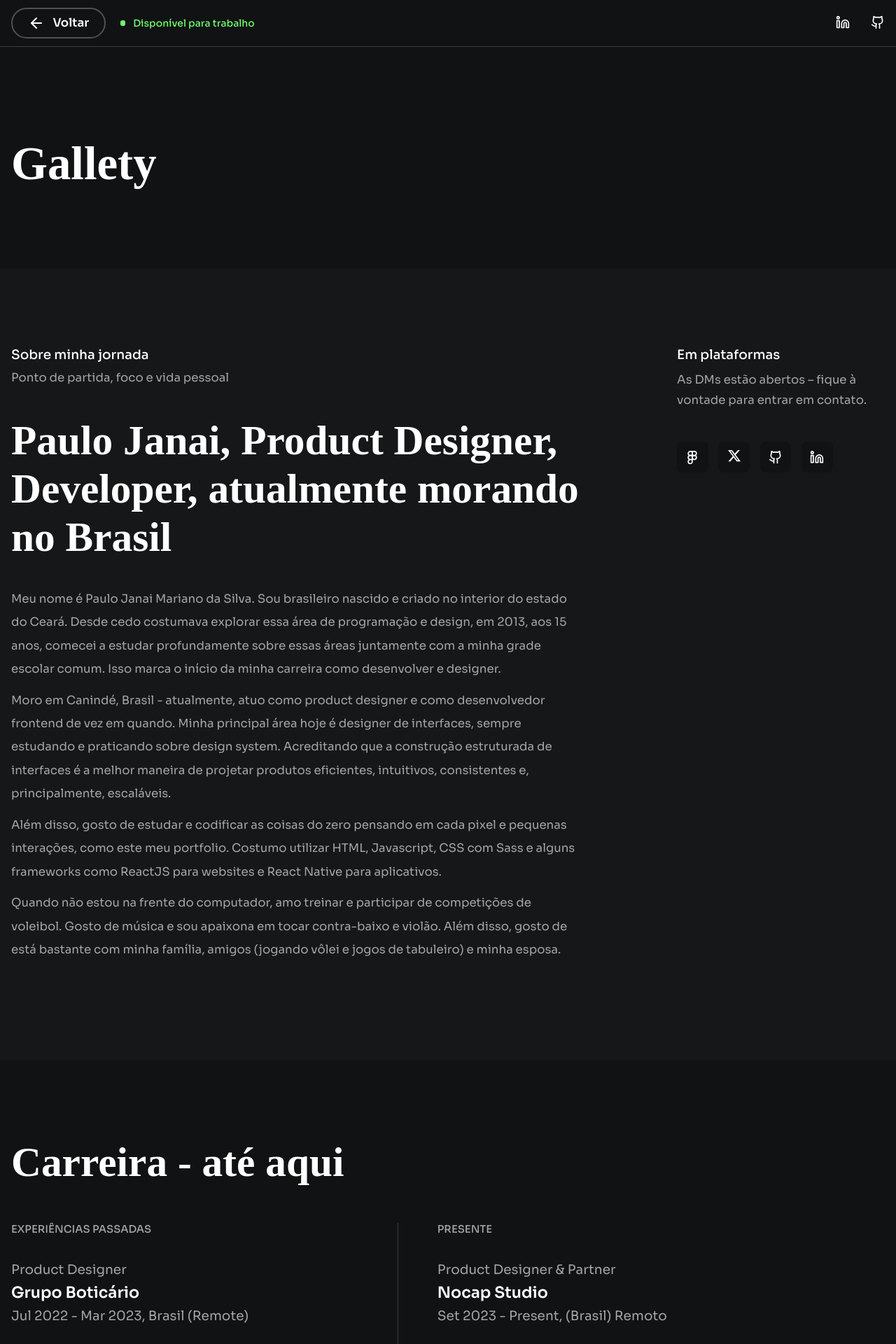
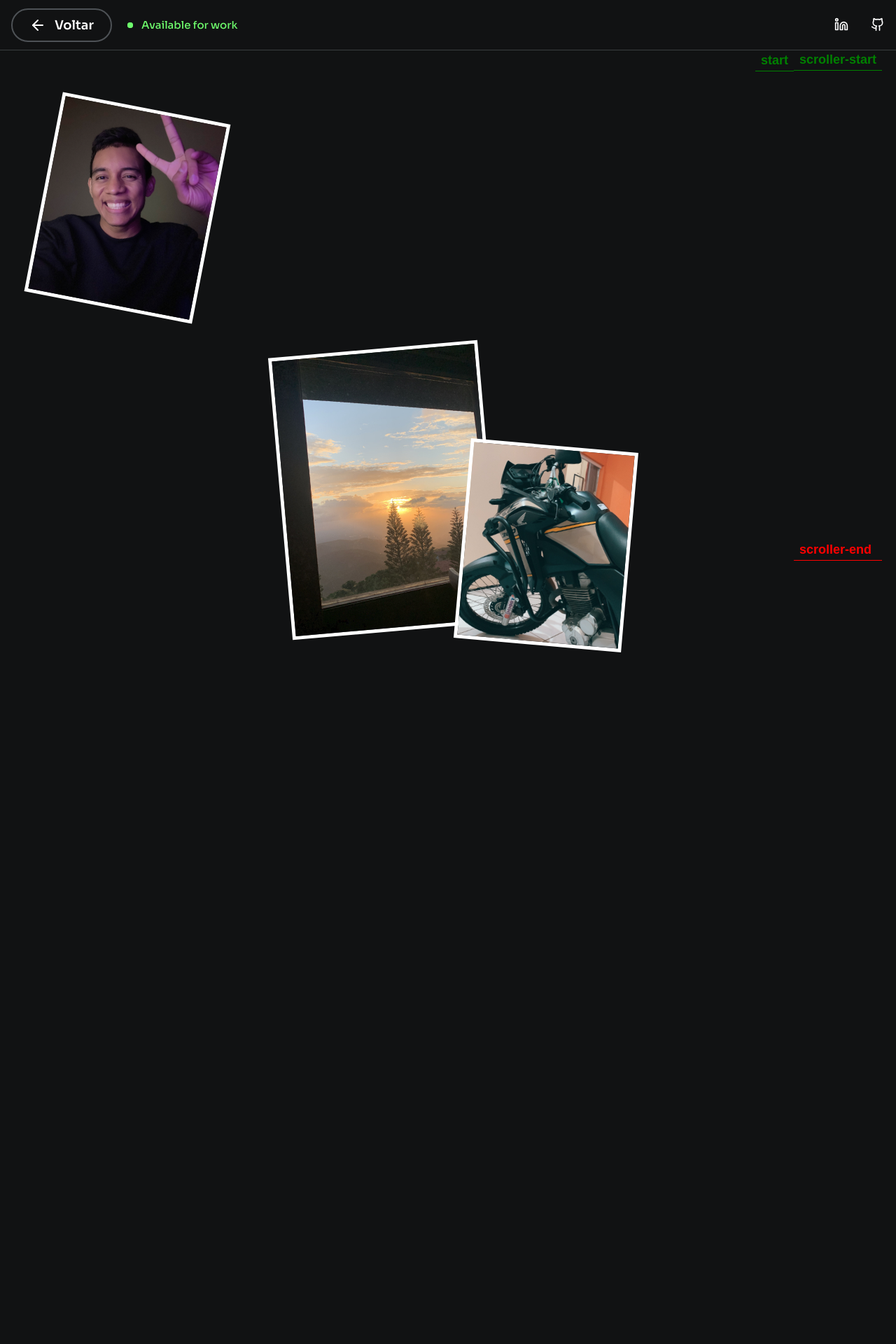
Before and after one commit to paulojanai/my-website-react, a React (Vite) app: page /about in a window 1280 px wide. Shown: the top 1920 px of the page at 70% size. Built offline with nearby package versions, Linux system fonts and the light colour scheme; a web font is replaced by a local one.

Commit message:
feat: horizontal scroll being done

```diff
--- a/index.html
+++ b/index.html
@@ -12,21 +12,21 @@
   <meta name="keywords" content="ui, ux, mobile, frontend, web, development" />
   <meta name="author" content="Paulo Janai" />
   <meta name="title" content="Paulo Janai | Designer & Developer" />
-  <meta name="description" content="Product Designer and Frontend Developer" />
+  <meta name="description" content="Product Designer, Developer and Freelancer" />
 
   <!-- Open Graph / Facebook -->
   <meta property="og:type" content="website" />
   <meta property="og:url" content="https://paulojanai.com/" />
   <meta property="og:title" content="Paulo Janai | Designer & Developer" />
-  <meta property="og:description" content="Product Designer and Frontend Developer" />
-  <meta property="og:image" content="https://paulojanai.com/img/metatag.png" />
+  <meta property="og:description" content="Product Designer, Developer and Freelancer" />
+  <meta property="og:image" content="https://paulojanai.com/src/assets/metatag.png" />
 
   <!-- Twitter -->
   <meta property="twitter:card" content="summary_large_image" />
   <meta property="twitter:url" content="https://paulojanai.com/" />
   <meta property="twitter:title" content="Paulo Janai | Designer & Developer" />
-  <meta property="twitter:description" content="Product Designer and Frontend Developer" />
-  <meta property="twitter:image" content="https://paulojanai.com/img/metatag.png" />
+  <meta property="twitter:description" content="Product Designer, Developer and Freelancer" />
+  <meta property="twitter:image" content="https://paulojanai.com/src/assets/metatag.png" />
 
   <link rel="preconnect" href="https://fonts.googleapis.com">
   <link rel="preconnect" href="https://fonts.gstatic.com" crossorigin>
--- a/src/components/OpenTowork.tsx
+++ b/src/components/OpenTowork.tsx
@@ -5,7 +5,7 @@ export default function OpenToWork() {
         <span className='wave'></span>
         <span className='circle'></span>
       </div>
-      <p>Disponível para trabalho</p>
+      <p>Available for work</p>
     </div>
   );
 }
--- a/src/components/card/CardWork.tsx
+++ b/src/components/card/CardWork.tsx
@@ -19,7 +19,7 @@ const CardWork: React.FC<ICase> = ({
         </h3>
       </div>
       <Button size='medium' disabled={comingSoon} href={href}>
-        <p>Ver caso de estudo {comingSoon && '(Em breve)'}</p>
+        <p>Ver caso {comingSoon && '(Construindo)'}</p>
         <ArrowUpRight size={24} />
       </Button>
       <div className='thumb'>
--- a/src/components/ui/header.tsx
+++ b/src/components/ui/header.tsx
@@ -51,7 +51,9 @@ export function Header() {
               <ArrowLeft size={24} />
               <p>Voltar</p>
             </Button>
-            <OpenToWork />
+            <div className='open-to-work-visible'>
+              <OpenToWork />
+            </div>
           </div>
 
           <nav className='nav-default-mode-case' data-aos='fade-down'>
@@ -128,16 +130,16 @@ export function Header() {
             </ul>
           </nav>
 
-          <span data-aos='fade-left' className='menu-icon'>
+          <span data-aos='fade-down' className='menu-icon'>
             <Menu size={32} onClick={actionMenu} />
           </span>
 
           <div className={`menu-mobile ${open ? 'active' : ''}`}>
             <div className='header-menu-mobile'>
               <GridContainer>
-                <Link to='/' className='logo'>
+                {/* <Link to='/' className='logo'>
                   <img src={Logo} alt='Logo Paulo Janai' />
-                </Link>
+                </Link> */}
                 <span className='close'>
                   <X className='menu-bar' size={32} onClick={actionMenu} />
                 </span>
@@ -157,7 +159,7 @@ export function Header() {
                   <a href='/about'>Sobre</a>
                 </li>
                 <li className='nav-link'>
-                  <a href='' target='_blank'>
+                  <a href={CVPDF} target='_blank'>
                     Resume
                   </a>
                 </li>
--- a/src/pages/about.tsx
+++ b/src/pages/about.tsx
@@ -1,14 +1,126 @@
+import { useEffect, useRef } from 'react';
+import gsap from 'gsap';
+import ScrollTrigger from 'gsap/dist/ScrollTrigger';
+
 import GridContainer from '@components/Grid';
 import ButtonIcon from '@components/button/ButtonIcon';
 
+import imgProfile from '@assets/about/profile.png';
+import imgPaisagem from '@assets/about/paisagem.png';
+import imgMoto from '@assets/about/moto.png';
+import imgKeyboard from '@assets/about/keyboard.png';
+import imgPC from '@assets/about/pc.png';
+import imgColors from '@assets/about/colors.png';
+import imgApp from '@assets/about/app.png';
+import imgVolleyAttack from '@assets/about/volleyball_attack.png';
+import imgVolleyBack from '@assets/about/volleyball_back.png';
+import imgFont1 from '@assets/about/font_sentient.svg';
+import imgFont2 from '@assets/about/font_sora.svg';
+
 function About() {
+  const triggerRef: React.RefObject<HTMLDivElement> = useRef(null);
+  const photoRef: React.RefObject<HTMLDivElement> = useRef(null);
+
+  gsap.registerPlugin(ScrollTrigger);
+
+  useEffect(() => {
+    const sTotalWidth = triggerRef.current?.scrollWidth;
+    const windowWidthScreen = window.innerWidth;
+
+    const finalTranslateX = sTotalWidth - windowWidthScreen;
+
+    console.log(finalTranslateX);
+
+    const pin = gsap.to(photoRef.current, {
+      translateX: -finalTranslateX,
+      ease: 'none',
+      duration: 1,
+      scrollTrigger: {
+        trigger: triggerRef.current,
+        start: '28.75 100',
+        end: '2000 bottom',
+        scrub: 0.5,
+        pin: true,
+
+        markers: {
+          startColor: 'green',
+          endColor: 'red',
+          fontSize: '18px',
+          fontWeight: 'bold',
+          indent: 20,
+        },
+      },
+    });
+
+    return () => {
+      pin.kill();
+    };
+  }, []);
+
   return (
     <>
       <section className='section-gallery'>
-        <GridContainer>
-          <h1>Gallety</h1>
-        </GridContainer>
+        <div ref={triggerRef} className='container-scroll-wheel'>
+          <div ref={photoRef} className='photos-container'>
+            <img
+              src={imgProfile}
+              alt='Imagem de perfil'
+              className='img-about img-profile'
+            />
+            <img
+              src={imgPaisagem}
+              alt='Uma paisagem'
+              className='img-about img-paisagem'
+            />
+            <img
+              src={imgMoto}
+              alt='Imagem Moto'
+              className='img-about img-moto'
+            />
+            <img
+              src={imgKeyboard}
+              alt='Imagem de um teclado'
+              className='img-about img-keyboard'
+            />
+            <img
+              src={imgPC}
+              alt='Imagem do meu PC'
+              className='img-about img-pc'
+            />
+            <img
+              src={imgColors}
+              alt='Um design de uma cor'
+              className='img-about img-colors'
+            />
+            <img
+              src={imgApp}
+              alt='Telas de um app'
+              className='img-about img-app'
+            />
+            <img
+              src={imgVolleyAttack}
+              alt='Eu jogando'
+              className='img-about img-volley-attack'
+            />
+            <img
+              src={imgVolleyBack}
+              alt='Eu jogando'
+              className='img-about img-volley-back'
+            />
+            <img
+              src={imgFont1}
+              alt='Eu jogando'
+              className='img-font img-font-1'
+            />
+            <img
+              src={imgFont2}
+              alt='Eu jogando'
+              className='img-font img-font-2'
+            />
+          </div>
+        </div>
       </section>
+
       <section className='section-about'>
         <GridContainer>
           <div className='text-about'>
@@ -18,8 +130,8 @@ function About() {
             </div>
 
             <h2 data-aos='fade-up'>
-              Paulo Janai, Product Designer, Developer, atualmente morando no
-              Brasil
+              Paulo Janai, Product Designer, Developer, Freelancer, atualmente
+              morando no Brasil
             </h2>
 
             <div className='description' data-aos='fade-up'>
@@ -88,37 +200,38 @@ function About() {
           </div>
         </GridContainer>
       </section>
+
       <section className='section-career'>
         <GridContainer>
-          <h2>Carreira - até aqui</h2>
+          <h2 data-aos='fade-up'>Carreira - até aqui</h2>
 
-          <div className='listview-experiences'>
+          <div className='listview-experiences' data-aos='fade-up'>
             <div className='past-experiences'>
               <p className='title'>EXPERIÊNCIAS PASSADAS</p>
               <ul>
                 <li className='experience'>
-                  <p className='body-lg'>Product Designer</p>
+                  <p className='body-md'>Product Designer</p>
                   <p className='body-xl'>Grupo Boticário</p>
-                  <p className='body-lg'>
+                  <p className='body-md'>
                     Jul 2022 - Mar 2023, Brasil (Remote)
                   </p>
                 </li>
                 <li className='experience'>
-                  <p className='body-lg'>UX/UI Designer</p>
+                  <p className='body-md'>UX/UI Designer</p>
                   <p className='body-xl'>Casa Magalhães</p>
-                  <p className='body-lg'>
+                  <p className='body-md'>
                     Mar 2021 - Ago 2022, (Brasil) Remoto
                   </p>
                 </li>
                 <li className='experience'>
-                  <p className='body-lg'>Mobile Developer & UI Designer</p>
+                  <p className='body-md'>Mobile Developer & UI Designer</p>
                   <p className='body-xl'>Automação.com</p>
-                  <p className='body-lg'>Fev 2020 - Fev 2021, Canindé-CE</p>
+                  <p className='body-md'>Fev 2020 - Fev 2021, Canindé-CE</p>
                 </li>
                 <li className='experience'>
-                  <p className='body-lg'>UX/UI Designer & Frontend Developer</p>
+                  <p className='body-md'>UX/UI Designer & Frontend Developer</p>
                   <p className='body-xl'>CET Tecnologia</p>
-                  <p className='body-lg'>Mar 2019 - Nov 2019, Remoto</p>
+                  <p className='body-md'>Mar 2019 - Nov 2019, Remoto</p>
                 </li>
               </ul>
             </div>
@@ -127,9 +240,9 @@ function About() {
               <p className='title'>PRESENTE</p>
               <ul>
                 <li className='experience'>
-                  <p className='body-lg'>Product Designer & Partner</p>
+                  <p className='body-md'>Product Designer & Partner</p>
                   <p className='body-xl'>Nocap Studio</p>
-                  <p className='body-lg'>Set 2023 - Present, (Brasil) Remoto</p>
+                  <p className='body-md'>Set 2023 - Present, (Brasil) Remoto</p>
                 </li>
               </ul>
             </div>
--- a/src/pages/home.tsx
+++ b/src/pages/home.tsx
@@ -75,38 +75,43 @@ function Home() {
     <>
       <section className='section-hero'>
         <div className='tags-container'>
-          <div className='zone-tag-ui'>
+          <div className='zone-tag-ui' data-aos='zoom-in'>
             <img src={TagUI} alt='Tag Interface Design' className='tag-ui' />
           </div>
-          <div className='zone-tag-ds'>
+          <div className='zone-tag-ds' data-aos='zoom-in'>
             <img src={TagDS} alt='Tag Design System' className='tag-ds' />
           </div>
 
-          <div className='zone-tag-bs'>
+          <div className='zone-tag-bs' data-aos='zoom-in'>
             <img src={TagBS} alt='Tag Business' className='tag-bs' />
           </div>
 
-          <div className='zone-tag-fd'>
+          <div className='zone-tag-fd' data-aos='zoom-in'>
             <img src={TagFD} alt='Tag Frontend Developer' className='tag-fd' />
           </div>
 
-          <div className='zone-tag-pt'>
+          <div className='zone-tag-pt' data-aos='zoom-in'>
             <img src={TagPT} alt='Tag Prototyping' className='tag-pt' />
           </div>
 
-          <div className='zone-tag-mi'>
+          <div className='zone-tag-mi' data-aos='zoom-in'>
             <img src={TagMI} alt='Tag Microinteractions' className='tag-mi' />
           </div>
         </div>
         <GridContainer dataAos='fade-right'>
           <div className='hello'>
-            <p className='body-xl'>Opa, eu sou Paulo Janai</p>
+            <p className='body-xl'>
+              Opa, eu sou <span className='color-white'>Paulo Janai</span>
+            </p>
             <img src={HandHello} alt='Hand hello' className='hand-hello' />
           </div>
           <div className='text'>
             <h1 className='display-lg'>
-              Product Designer,
-              <h1 className='display-lg'>Developer & Freelancer</h1>
+              Product <span className='italic'>Designer</span>,
+              <h1 className='display-lg'>
+                <span className='italic'>Developer</span> &{' '}
+                <span className='italic'>Freelancer</span>
+              </h1>
             </h1>
             <p className='body-xl paragraph-medium'>
               Focado na criação e evolução das experiências dos usuários através
--- a/src/scss/_reset.scss
+++ b/src/scss/_reset.scss
@@ -16,17 +16,17 @@ html {
   font-size: 62.5%;
   background-color: $grayscale-700;
 
-  @include responsive(1440px) {
-    font-size: 58%;
-  }
+  // @include responsive(1440px) {
+  //   font-size: 58%;
+  // }
 
-  @include responsive(1024px) {
-    font-size: 53%;
-  }
+  // @include responsive(1024px) {
+  //   font-size: 53%;
+  // }
 
-  @include responsive(768px) {
-    font-size: 48%;
-  }
+  // @include responsive(768px) {
+  //   font-size: 48%;
+  // }
 }
 
 img {
--- a/src/scss/_typography.scss
+++ b/src/scss/_typography.scss
@@ -19,7 +19,7 @@ h1 {
     letter-spacing: -0.1rem;
   }
 
-  @include responsive(600px) {
+  @include responsive(768px) {
     font-size: 4rem;
     line-height: 130%;
 
@@ -32,7 +32,7 @@ h1 {
 h2 {
   font-size: 6.4rem;
 
-  @include responsive(600px) {
+  @include responsive(768px) {
     font-size: 4rem;
   }
 }
@@ -40,7 +40,7 @@ h2 {
 h3 {
   font-size: 4.2rem;
 
-  @include responsive(600px) {
+  @include responsive(768px) {
     font-size: 3.2rem;
   }
 }
@@ -48,7 +48,7 @@ h3 {
 h4 {
   font-size: 3.2rem;
 
-  @include responsive(600px) {
+  @include responsive(768px) {
     font-size: 2.4rem;
   }
 }
@@ -56,7 +56,7 @@ h4 {
 h5 {
   font-size: 2.4rem;
 
-  @include responsive(600px) {
+  @include responsive(768px) {
     font-size: 2rem;
   }
 }
@@ -87,7 +87,7 @@ h5 {
   font-size: 2.4rem;
   font-weight: 600;
 
-  @include responsive(600px) {
+  @include responsive(768px) {
     font-size: 2rem;
   }
 }
@@ -96,8 +96,8 @@ h5 {
   font-size: 2rem;
   font-weight: 500;
 
-  @include responsive(600px) {
-    font-size: 1.6rem;
+  @include responsive(768px) {
+    font-size: 1.8rem;
   }
 }
 
@@ -105,19 +105,27 @@ h5 {
   font-size: 2rem;
   font-weight: 400;
 
-  @include responsive(600px) {
-    font-size: 1.6rem;
+  @include responsive(768px) {
+    font-size: 1.8rem;
   }
 }
 
 .body-md {
   font-size: 1.8rem;
   font-weight: 400;
+
+  @include responsive(768px) {
+    font-size: 1.6rem;
+  }
 }
 
 .body-sm {
   font-size: 1.6rem;
   font-weight: 400;
+
+  @include responsive(768px) {
+    font-size: 1.4rem;
+  }
 }
 
 .span {
@@ -125,6 +133,10 @@ h5 {
   text-transform: uppercase;
   font-weight: 600;
   line-height: 100%;
+
+  @include responsive(768px) {
+    font-size: 1.2rem;
+  }
 }
 
 .highlighted-text {
--- a/src/scss/_variables.scss
+++ b/src/scss/_variables.scss
@@ -15,3 +15,7 @@ $green-500: #6EFC6C;
 .color-grayscale-300 {
   color: $grayscale-300;
 }
+
+.color-white {
+  color: $grayscale-50;
+}
--- a/src/scss/components/ui/_header.scss
+++ b/src/scss/components/ui/_header.scss
@@ -62,7 +62,7 @@ header {
 
       .logo {
         img {
-          height: 2rem;
+          height: 2.4rem;
         }
       }
     }
@@ -83,13 +83,11 @@ header {
     }
 
     .menu-mobile {
-      height: 100%;
       width: 100%;
       position: fixed;
       z-index: 3000;
       top: 0;
       left: 0;
-      background-color: $grayscale-700;
       overflow-x: hidden;
       transition: all 0.3s;
       transform: translateX(-100%);
@@ -104,8 +102,8 @@ header {
         .grid-container {
           border-bottom: 1.5px solid $grayscale-500;
           width: 100%;
-          height: 9rem;
-          @include flex(row, center, space-between);
+          height: 7.2rem;
+          @include flex(row, center, flex-end);
 
           .logo {
             img {
@@ -114,6 +112,7 @@ header {
           }
 
           .close {
+            background-color: $grayscale-700;
             color: $grayscale-50;
             padding: 1.6rem;
             cursor: pointer;
@@ -122,18 +121,19 @@ header {
       }
 
       .nav-mobile {
-        margin-top: 6rem;
+        height: 100vh;
+        padding-top: 6rem;
+        background-color: $grayscale-700;
 
         ul {
           @include flex(column, center, center);
-          gap: 4.8rem;
+          gap: 4rem;
 
           .nav-link {
             a {
               font-family: "Archivo Black", sans-serif;
               letter-spacing: -0.15rem;
-              text-transform: uppercase;
-              font-size: 5.6rem;
+              font-size: 4rem;
               font-weight: 600;
               color: $grayscale-50;
               @include expand_border($grayscale-50);
--- a/src/scss/pages/_about.scss
+++ b/src/scss/pages/_about.scss
@@ -1,9 +1,146 @@
 .section-gallery {
-  padding-top: 9rem;
-  color: $grayscale-50;
+  // background-image: url("../assets/background-image.svg");
+  // background-repeat: no-repeat;
+  // background-size: cover;
+  // background-position: center;
+  overflow: hidden;
+  padding-top: 7.2rem;
+
+  .container-scroll-wheel {
+    height: 90rem;
+    width: 440rem;
+    overflow: hidden;
+    @include flex(row, center, flex-start);
+
+
+    .photos-container {
+      height: 100%;
+      width: 100%;
+      @include flex(row, center, flex-start);
+      gap: 6rem;
+
+      .img-about {
+        position: absolute;
+        border: 5px solid $grayscale-50;
+      }
+
+      .img-font {
+        position: absolute;
+        border: 5px solid $grayscale-50;
+      }
+
+      .img-profile {
+        width: 24.4rem;
+        transform: rotate(11deg);
+        left: 6rem;
+        top: 8rem;
+      }
+
+      .img-paisagem {
+        width: 30rem;
+        transform: rotate(-5deg);
+        bottom: 7rem;
+        left: 40rem;
+      }
+
+      .img-moto {
+        width: 24rem;
+        transform: rotate(5deg);
+        left: 66rem;
+        bottom: 5rem;
+      }
+
+      .img-pc {
+        width: 22rem;
+        top: 7rem;
+        left: 0;
+        right: -10rem;
+        margin: 0 auto;
+      }
+
+      .img-keyboard {
+        width: 17.2rem;
+        transform: rotate(3.15deg);
+        top: 21rem;
+        left: 0;
+        right: 25rem;
+        margin: 0 auto;
+        z-index: 1000;
+      }
+
+      .img-colors {
+        width: 21.2rem;
+        transform: rotate(-5deg);
+        top: 9.7rem;
+        right: 13.6rem;
+      }
+
+      .img-app {
+        width: 16.1rem;
+        transform: rotate(5deg);
+        top: 14.9rem;
+        right: 1rem;
+      }
+
+      .img-volley-attack {
+        width: 32.4rem;
+        transform: rotate(8deg);
+        top: 51.6rem;
+        left: 0;
+        right: 6rem;
+        margin: 0 auto;
+      }
+
+      .img-volley-back {
+        width: 25.3rem;
+        transform: rotate(-5deg);
+        bottom: 7.6rem;
+        left: 0;
+        right: 50rem;
+        margin: 0 auto;
+      }
+
+      .img-font-1 {
+        width: 22.9rem;
+        transform: rotate(-7deg);
+        bottom: 10.3rem;
+        right: 18rem;
+        z-index: 1000;
+      }
+
+      .img-font-2 {
+        width: 22.9rem;
+        transform: rotate(5deg);
+        bottom: 8.8rem;
+        right: 1rem;
+      }
+
+      // .photo-about {
+      //   max-width: 40rem;
+      //   border: 5px solid $grayscale-50;
+
+      //   &:last-child {
+      //     filter: grayscale(10);
+      //   }
+
+      //   &:first-child {
+      //     filter: grayscale(10);
+
+      //     // margin-left: 40rem;
+      //   }
+      // }
+    }
+  }
+
 
   .grid-container {
-    @include padding-section();
+    position: relative;
+    height: 84.6rem;
+    overflow: hidden;
+
+    @include responsive(1080px) {
+      // display: none;
+    }
   }
 }
 
@@ -83,7 +220,7 @@
         @include flex(column, flex-start, flex-start);
         gap: 0.8rem;
 
-        p.body-lg {
+        p.body-md {
           color: $grayscale-300;
         }
       }
--- a/src/scss/pages/_home.scss
+++ b/src/scss/pages/_home.scss
@@ -11,6 +11,7 @@
     position: absolute;
     width: 100%;
     height: 100%;
+    user-select: none;
   }
 
   .borders {
@@ -123,6 +124,7 @@
       }
 
       p.body-xl {
+        color: $grayscale-300;
         max-width: 88rem;
       }
     }
@@ -232,6 +234,11 @@
     }
 
     @include responsive(768px) {
+
+      h2 {
+        margin-bottom: 4rem;
+      }
+
       .listview-works {
         gap: 6rem;
       }
@@ -258,6 +265,10 @@
     }
 
     @include responsive(768px) {
+      h2 {
+        margin-bottom: 4rem;
+      }
+
       .listview-concepts {
         // grid-template-columns: repeat(1, auto);
         row-gap: 6rem;
```
Also changed, not shown: 1 other file (tests, documents, lock files or other folders).
